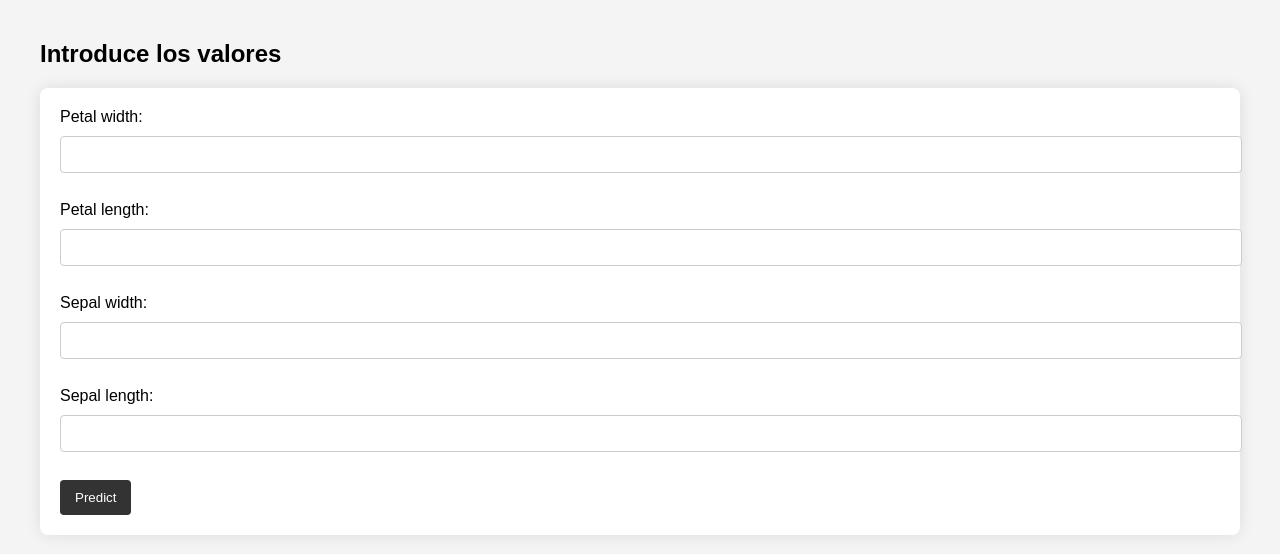
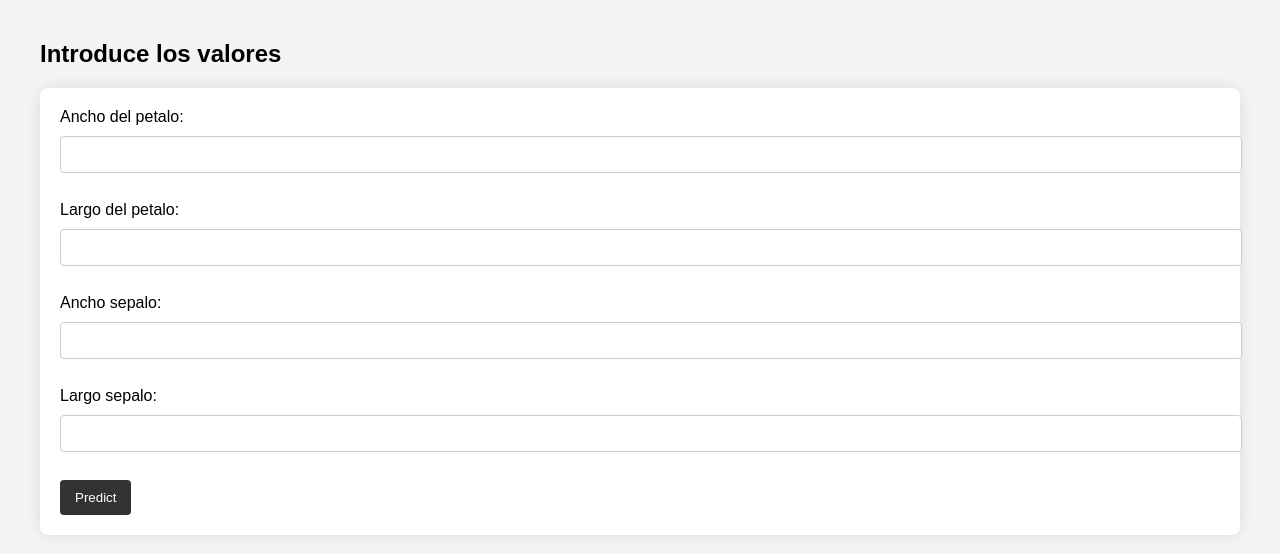
Before and after one commit to SantigoTP/API_prediction, a Flask app: page / in a window 1280 px wide. Shown: the top 554 px of the page. Run offline with Flask 3, Linux system fonts and the light colour scheme; parts of the project's set-up code (start-up, migrations or seed data) failed here and were passed over.

Commit message:
Cambios realizados completos

```diff
--- a/templates/index.html
+++ b/templates/index.html
@@ -44,10 +44,10 @@
     <h2>Introduce los valores</h2>
 
     <form action="/" method="post">
-        Petal width: <input type="number" step="any" name="val1" required><br><br>
-        Petal length: <input type="number" step="any" name="val2" required><br><br>
-        Sepal width: <input type="number" step="any" name="val3" required><br><br>
-        Sepal length: <input type="number" step="any" name="val4" required><br><br>
+        Ancho del petalo: <input type="number" step="any" name="val1" required><br><br>
+        Largo del petalo: <input type="number" step="any" name="val2" required><br><br>
+        Ancho sepalo: <input type="number" step="any" name="val3" required><br><br>
+        Largo sepalo: <input type="number" step="any" name="val4" required><br><br>
         <input type="submit" value="Predict">
     </form>
 
```
Also changed, not shown: README.md.
